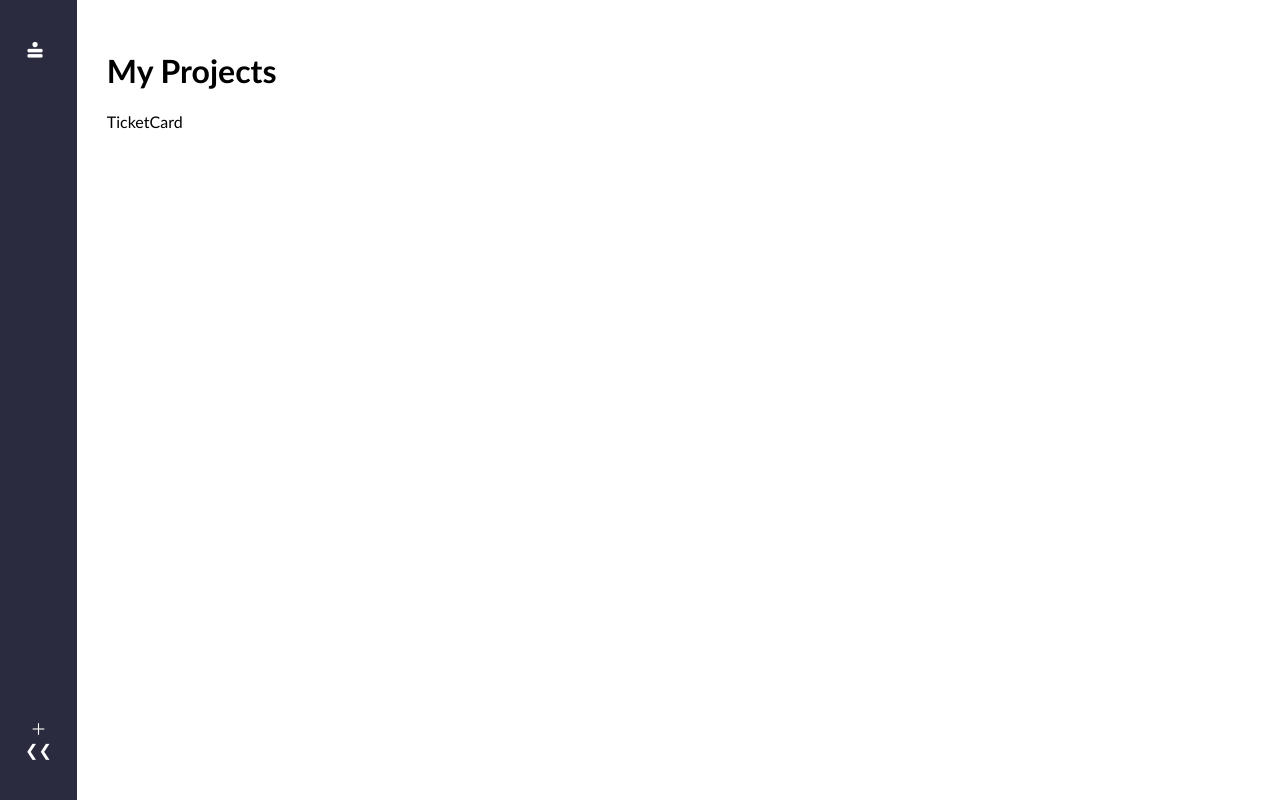
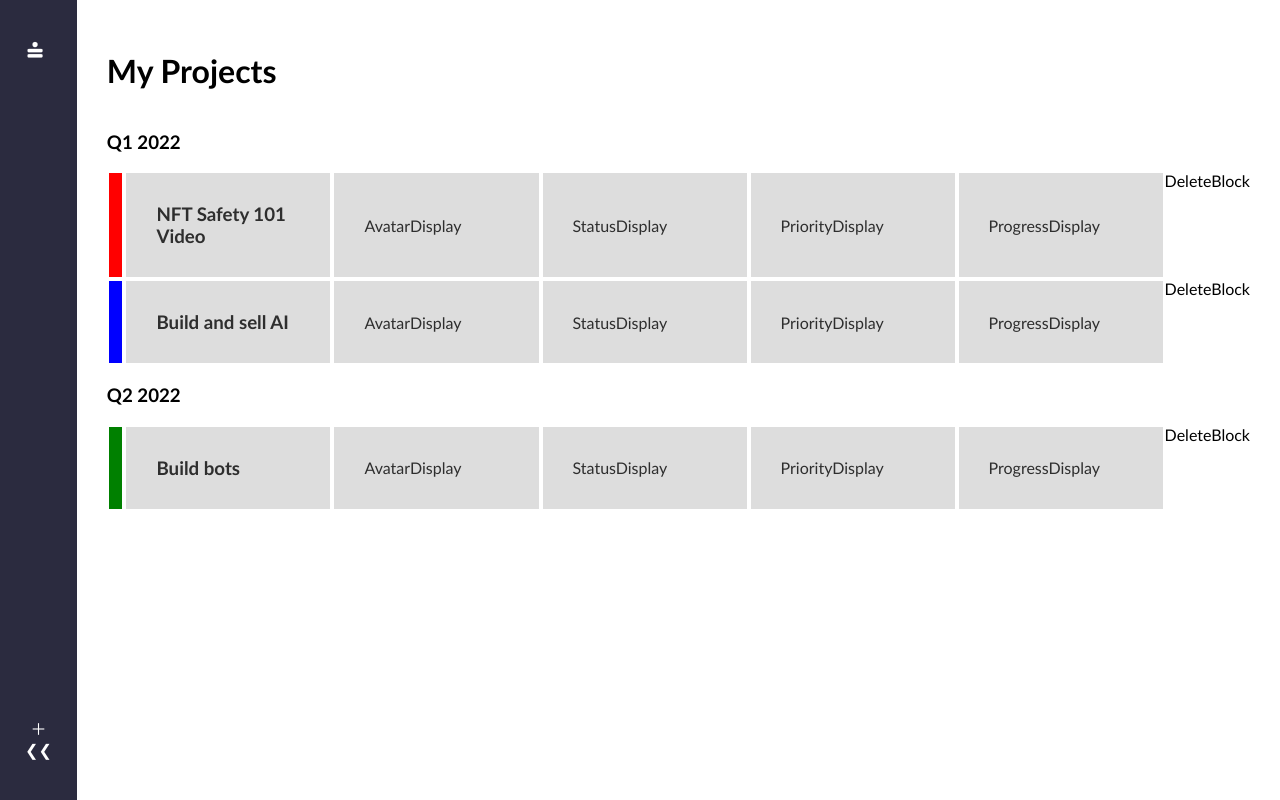
Before and after one commit to APareja12/crm-clone, a React (Create React App) app: page / in a window 1280 px wide. Built offline with nearby package versions, Linux system fonts and the light colour scheme.

Commit message:
creates ticketcard

```diff
--- a/src/components/TicketCard.js
+++ b/src/components/TicketCard.js
@@ -1,9 +1,22 @@
-import React from 'react'
+import { Link } from 'react-router-dom'
+import PriorityDisplay from './PriorityDisplay'
+import ProgressDisplay from './ProgressDisplay'
+import StatusDisplay from './StatusDisplay'
+import AvatarDisplay from './AvatarDisplay'
+import DeleteBlock from './DeleteBlock'
 
-const TicketCard = () => {
+const TicketCard = ({ color, ticket }) => {
   return (
-    <div>
-      TicketCard
+    <div className="ticket-card">
+      <div className="ticket-color" style={{ backgroundColor: color }}></div>
+      <Link to={`/ticket/${ticket.documentId}`} id="link">
+        <h3>{ticket.title}</h3>
+        <AvatarDisplay ticket={ticket} />
+        <StatusDisplay status={ticket.status} />
+        <PriorityDisplay priority={Number(ticket.priority)} />
+        <ProgressDisplay progress={Number(ticket.progress)} />
+      </Link>
+      <DeleteBlock documentId={ticket.documentId} />
     </div>
   )
 }
--- a/src/pages/Dashboard.js
+++ b/src/pages/Dashboard.js
@@ -1,12 +1,72 @@
 import TicketCard from '../components/TicketCard'
 
 const Dashboard = () => {
+
+    const tickets = [
+        {
+           category: 'Q1 2022',
+           color: 'red',
+           title: 'NFT Safety 101 Video',
+           owner: 'Ben Toes',
+           avatar: 'https://www.iconspng.com/images/male-avatar-2/male-avatar-2.jpg',
+           status: 'done',
+           priority: 5,
+           progress: 40,
+           description: 'Make a video showcasing how to work with NFTs safely',
+           timestamp: '2022-02-11T07:36:17+0000'
+        },
+        {
+           category: 'Q1 2022',
+           color: 'blue',
+           title: 'Build and sell AI',
+           owner: 'Pete Nam',
+           avatar: 'https://www.iconspng.com/images/male-avatar-2/male-avatar-2.jpg',
+           status: 'working on it',
+           priority: 2,
+           progress: 70,
+           description: 'Make a video showcasing how to work with NFTs safely',
+           timestamp: '2022-02-11T07:36:17+0000'
+        },
+        {
+           category: 'Q2 2022',
+           color: 'green',
+           title: 'Build bots',
+           owner: 'Prince Till',
+           avatar: 'https://www.iconspng.com/images/male-avatar-2/male-avatar-2.jpg',
+           status: 'working on it',
+           priority: 4,
+           progress: 80,
+           description: 'Make a video showcasing bots',
+           timestamp: '2022-02-11T07:36:17+0000'
+        }
+    ]
+
+    const uniqueCategories = [
+        ...new Set(tickets?.map(({category}) => category))
+    ]
+
+    console.log(uniqueCategories)
+
   return (
     <div className="dashboard">
       <h1>My Projects</h1>
       <div className="ticket-container">
-        <TicketCard/>
+        {tickets && uniqueCategories?.map((uniqueCategory, categoryIndex) => (
+            <div key={categoryIndex}>
+                <h3>{uniqueCategory}</h3>
+                {tickets.filter(ticket => ticket.category === uniqueCategory)
+                .map((filteredTicket, _index) => (
+                    <TicketCard
+                        id={_index}
+                        color={filteredTicket.color}
+                        ticket={filteredTicket}
+                    />
+                ))
+                }
+            </div>
+        ))}
       </div>
+
     </div>
   )
 }
```
